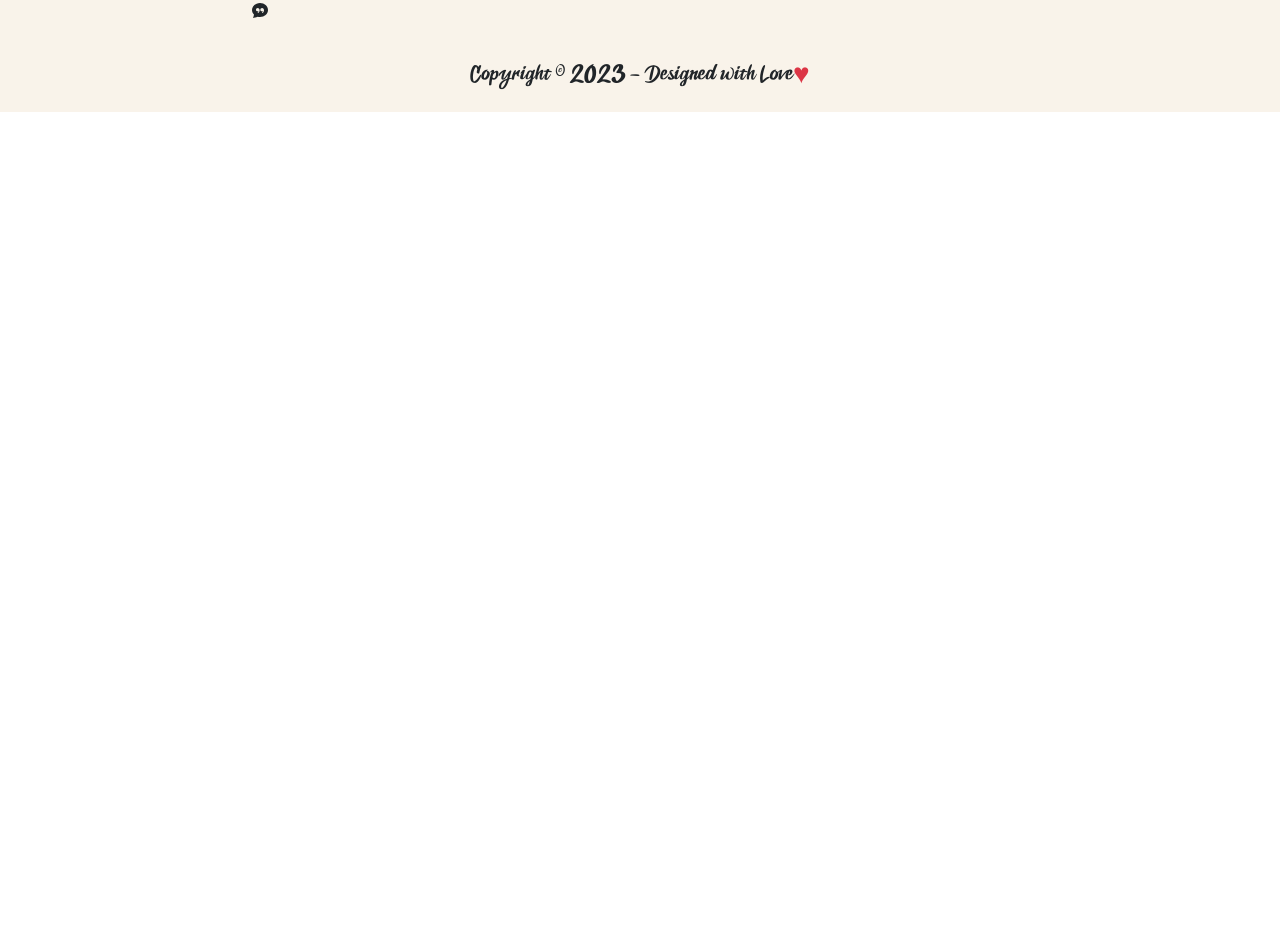
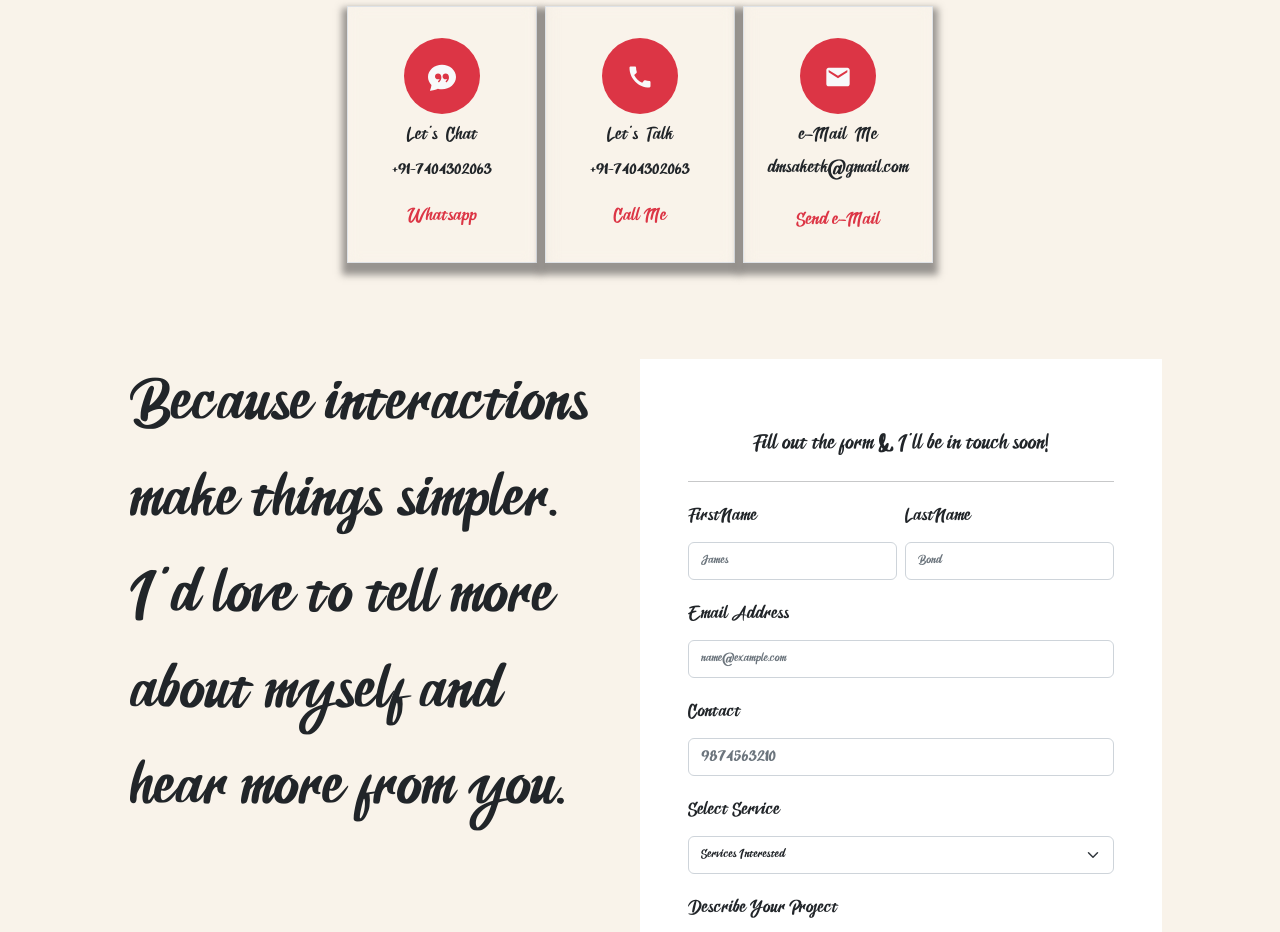
Before and after one commit to devsaket/My_Portfolio_React, a React (Create React App) app: page /contact in a window 1280 px wide. Shown: the part 300-1232 px from the top of the page. Before the commit the page ends 800 px from the top, so only its background shows below. Built offline with nearby package versions, Linux system fonts and the light colour scheme.

Commit message:
contactselect

```diff
--- a/src/components/Contact/index.jsx
+++ b/src/components/Contact/index.jsx
@@ -1,28 +1,186 @@
-import React from 'react'
-import { Container, Row, Col, Button, Card } from 'react-bootstrap'
+import React, { useState } from 'react'
+import { Container, Row, Col, Form, Button } from 'react-bootstrap'
 
-import {BsChatQuoteFill} from 'react-icons/bs'
+import { BsChatQuoteFill } from 'react-icons/bs'
+import { MdCall, MdMail } from 'react-icons/md'
+
+import './style.scss'
 
 const Contact = () => {
+  const intialValues = { firstName: "", lastName: "", email: "", contact: "", service: "", message: "" };
+
+  const [formValues, setFormValues] = useState(intialValues);
+  const [formErrors, setFormErrors] = useState({});
+  const [isSubmitting, setIsSubmitting] = useState(false);
+
+  const servicesObj = [
+    { name: "Website_Design_Development", serviceName: "Website Design & Development" },
+    { name: "Application_Development", serviceName: "Application Development" },
+    { name: "eCommerce_Website_Development", serviceName: "eCommerce Website Development" },
+    { name: "Wordpress_Design", serviceName: "Wordpress Design" },
+    { name: "UI_UX_Designing", serviceName: "UI/UX Designing" },
+    { name: "Digital_Marketing", serviceName: "Digital Marketing" },
+    { name: "SEO_Internet_Marketing", serviceName: "SEO | Internet Marketing" },
+    { name: "Social_Media_Marketing", serviceName: "Social Media Marketing" },
+    { name: "Logo_Designing", serviceName: "Logo Designing" },
+    { name: "Graphic_Designing", serviceName: "Graphic Designing" },
+    { name: "Technical_Training", serviceName: "Technical Training" },
+    { name: "Others", serviceName: "Others" },
+  ]
+
+  const submit = () => {
+    console.log(formValues);
+
+
+
+  };
+
+  //input change handler
+  const handleChange = (e) => {
+    const { name, value } = e.target;
+    setFormValues({ ...formValues, [name]: value });
+  };
+
+  //form submission handler
+  const handleSubmit = (e) => {
+    e.preventDefault();
+    setFormErrors(validate(formValues));
+    setIsSubmitting(true);
+  };
+
+  //form validation handler
+  const validate = (values) => {
+    let errors = {};
+
+    const firstNameRegex = /^(?=.{1,50}$)[a-z]+(?:['_.\s][a-z]+)*$/i
+    const lastNameRegex = /^(?=.{1,50}$)[a-z]+(?:['_.\s][a-z]+)*$/i
+    const emailRegex = /^[^\s@]+@[^\s@]+\.[^\s@]{2,}$/i;
+    const contactRegex = /^[0]?[6789]\d{9}$/
+
+    if (!values.firstName) {
+      errors.firstName = "First Name cannot be blank";
+    } else if (values.firstName.length < 1) {
+      errors.firstName = "First Name must be more than 1 character";
+    } else if (!firstNameRegex.test(values.firstName)) {
+      errors.email = "Invalid First Name format";
+    }
+
+    if (!values.lastName) {
+      errors.lastName = "Last Name cannot be blank";
+    } else if (values.lastName.length < 1) {
+      errors.lastName = "Last Name must be more than 1 character";
+    } else if (!lastNameRegex.test(values.lastName)) {
+      errors.email = "Invalid Last Name format";
+    }
+
+    if (!values.email) {
+      errors.email = "Cannot be blank";
+    } else if (!emailRegex.test(values.email)) {
+      errors.email = "Invalid email format";
+    }
+
+    if (!values.contact) {
+      errors.contact = "Contact No. cannot be blank";
+    } else if (values.contact.length < 10) {
+      errors.contact = "Contact No. must be of 10 characters";
+    } else if (!contactRegex.test(values.contact)) {
+      errors.email = "Invalid Contact No. format";
+    }
+
+    return errors;
+  };
+
+
   return (
     <>
-      <Container fluid className='pb-4 body-bg '>
+      <Container fluid className='body-bg '>
         <Container>
           <Row className='py-4'>
             <Col>
-              <p className='fs-2 text-center mt-3'>We love to Talk</p>
-              <h1 className='display-1 text-center text-capitalize' style={{ 'font-family': 'Craftsman' }}>Contact Us</h1>
+              <p className='fs-2 text-center mt-3 my-0'>We love to Talk</p>
+              <h1 className='display-1 text-center text-capitalize' style={{ fontFamily: 'Craftsman' }}>Contact Us</h1>
             </Col>
           </Row>
-          <Row className='text-center'>
-            <Col>
-              <BsChatQuoteFill />
+          <Row className='text-center my-4 d-flex justify-content-center'>
+            <Col md="2" className="text-center py-4 pt-5 border border-1 contact-card">
+              <span className='p-4 bg-danger text-light rounded-circle fs-3'><BsChatQuoteFill /></span>
+              <h2 className='mt-4 fs-4 fw-light'>Let's &nbsp;Chat</h2>
+              <p>+91-7404302063</p>
+              <a href="https://wa.me/+917404302063" className='text-danger text-decoration-none fs-4'>Whatsapp</a>
             </Col>
-            <Col>
+            <Col md="2" className="text-center py-4 pt-5 border border-1 mx-2 contact-card">
+              <span className='p-4 bg-danger text-light rounded-circle fs-3'><MdCall /></span>
+              <h2 className='mt-4 fs-4 fw-light'>Let's &nbsp;Talk</h2>
+              <p>+91-7404302063</p>
+              <a href="tel:+917404302063" className='text-danger text-decoration-none fs-4'>Call Me</a>
+            </Col>
+            <Col md="2" className="text-center py-4 pt-5 border border-1 contact-card">
+              <span className='p-4 bg-danger text-light rounded-circle fs-3'><MdMail /></span>
+              <h3 className='mt-4 fs-4 fw-light mb-0'>e-Mail &nbsp;Me</h3>
+              <p className='fs-4'>dmsaketk@gmail.com</p>
+              <a href="mail:dmsaketk@gmail.com" className='text-danger text-decoration-none fs-4'>Send e-Mail</a>
+            </Col>
+          </Row>
+          <Row className='mt-5 p-5 pb-0'>
+            <Col md="6" sm="12">
+              <h1 className='display-1 text-justify'>Because interactions <br />make things simpler.<br />I'd love to tell more<br />about myself and <br />hear more from you. </h1>
+            </Col>
+            <Col md="6" sm="12" className='bg-white p-5'>
+              <p className='fs-3 text-center mt-3'>Fill out the form & I'll be in touch soon!</p>
+              <hr />
+              <Form onSubmit={handleSubmit} noValidate>
+                <div className='d-flex'>
+                  <Form.Group className="mb-3 w-50 me-2" controlId="addCustomer.ControlInput1">
+                    <Form.Label className='fs-4'>FirstName</Form.Label>
+                    <Form.Control type="text" name="firstName" placeholder="James" value={formValues.firstName} onChange={handleChange} className={formErrors.firstName && "input-error"} />
+                    {formErrors.firstName && (<span className="error text-danger">{formErrors.firstName}</span>)}
+                  </Form.Group>
 
-            </Col>
-            <Col>
+                  <Form.Group className="mb-3 w-50" controlId="addCustomer.ControlInput2">
+                    <Form.Label className='fs-4'>LastName</Form.Label>
+                    <Form.Control type="text" name="lastName" placeholder="Bond" value={formValues.lastName} onChange={handleChange} className={formErrors.lastName && "input-error"} />
+                    {formErrors.lastName && (<span className="error text-danger">{formErrors.lastName}</span>)}
+                  </Form.Group>
+                </div>
 
+                <Form.Group className="mb-3" controlId="addCustomer.ControlInput3">
+                  <Form.Label className='fs-4'>Email Address</Form.Label>
+                  <Form.Control type="email" name="email" placeholder="name@example.com" value={formValues.email} onChange={handleChange} className={formErrors.email && "input-error"} />
+                  {formErrors.email && (<span className="error text-danger">{formErrors.email}</span>)}
+                </Form.Group>
+
+                <Form.Group className="mb-3" controlId="addCustomer.ControlInput4">
+                  <Form.Label className='fs-4'>Contact</Form.Label>
+                  <Form.Control type="text" name="contact" placeholder="9874563210" value={formValues.contact} onChange={handleChange} className={formErrors.contact && "input-error"} />
+                  {formErrors.contact && (<span className="error text-danger">{formErrors.contact}</span>)}
+                </Form.Group>
+
+                <Form.Group className="mb-3" controlId="addCustomer.ControlInput5">
+                  <Form.Label className='fs-4'>Select Service</Form.Label>
+                  <Form.Select name="service" value={formValues.service} onChange={handleChange} className={formErrors.service && "input-error"}>
+                    <option>Services Interested</option>
+                    {
+                      servicesObj.map((i) => {
+                        return (
+                          <>
+                            <option value={i.name}>{i.serviceName}</option>
+                          </>
+                        );
+                      })
+                    }
+                  </Form.Select>
+                  {formErrors.service && (<span className="error text-danger">{formErrors.service}</span>)}
+                </Form.Group>
+
+                <Form.Group className="mb-3" controlId="addCustomer.ControlInput6">
+                  <Form.Label className='fs-4'>Describe Your Project</Form.Label>
+                  <Form.Control as="textarea" name="message" rows="5" placeholder="Place Your Message Here . . ." value={formValues.message} onChange={handleChange} className={formErrors.message && "input-error"} />
+                  {formErrors.message && (<span className="error text-danger">{formErrors.message}</span>)}
+                </Form.Group>
+                <Form.Group className="mb-3 text-end">
+                  <Button type="submit" className='btn btn-lg px-5'>Send Message</Button>
+                </Form.Group>
+              </Form>
             </Col>
           </Row>
         </Container>
--- a/src/components/Contact/style.scss
+++ b/src/components/Contact/style.scss
@@ -0,0 +1,14 @@
+.contact-card {
+    user-select: none;
+    box-shadow: 0 7px 7px 5px #43424288;
+    backdrop-filter: blur(7px);
+    -webkit-backdrop-filter: blur(7px);
+    overflow: hidden;
+    transition: .5s all;
+
+    &:hover {
+        box-shadow: 0 7px 10px 10px #2c2b2baa;
+        transform: scale(1.015);
+        filter: brightness(1.3);
+    }
+}
--- a/src/components/Footer/index.jsx
+++ b/src/components/Footer/index.jsx
@@ -4,7 +4,7 @@ import { Col, Container, Row } from 'react-bootstrap'
 const Footer = () => {
   return (
     <>
-        <Container fluid className='body-bg pt-2'>
+        <Container fluid className=' pt-2'>
             <Container>
                 <Row className='d-flex justify-content-center align-items-center'>
                     <Col sm={12} md={12} lg={6}>
--- a/src/components/NavbarMenu/index.jsx
+++ b/src/components/NavbarMenu/index.jsx
@@ -1,8 +1,7 @@
 import React from 'react';
 
 import {Container, Nav, Navbar} from 'react-bootstrap';
-import { FaFacebookF, FaTwitter, FaLinkedinIn, FaGithubAlt, FaUserClock } from 'react-icons/fa'
-import {MdContactPhone} from 'react-icons/md'
+import { FaFacebookF, FaTwitter, FaLinkedinIn, FaGithubAlt } from 'react-icons/fa'
 import {FcHome, FcBusinessman, FcPositiveDynamic, FcMindMap, FcCustomerSupport} from 'react-icons/fc'
 import { BsMoonStarsFill } from 'react-icons/bs'
 
@@ -29,12 +28,12 @@ const NavbarMenu = () => {
 
   return (
     <>
-      <Navbar collapseOnSelect expand="lg" >
+      <Navbar collapseOnSelect expand="lg" sticky="top" bg="white">
         <Container>
           <Navbar.Brand href="#home" className='d-block d-lg-none'><span className='bg-dark text-light fw-bold rounded-circle nav-brand'>SK</span></Navbar.Brand>
           <Navbar.Toggle aria-controls="responsive-navbar-nav" />
-          <Navbar.Collapse id="responsive-navbar-nav" className=''>
-            <Nav className="">
+          <Navbar.Collapse id="responsive-navbar-nav">
+            <Nav>
               {
                 navigation.map((n,i)=>{
                   return(
```
